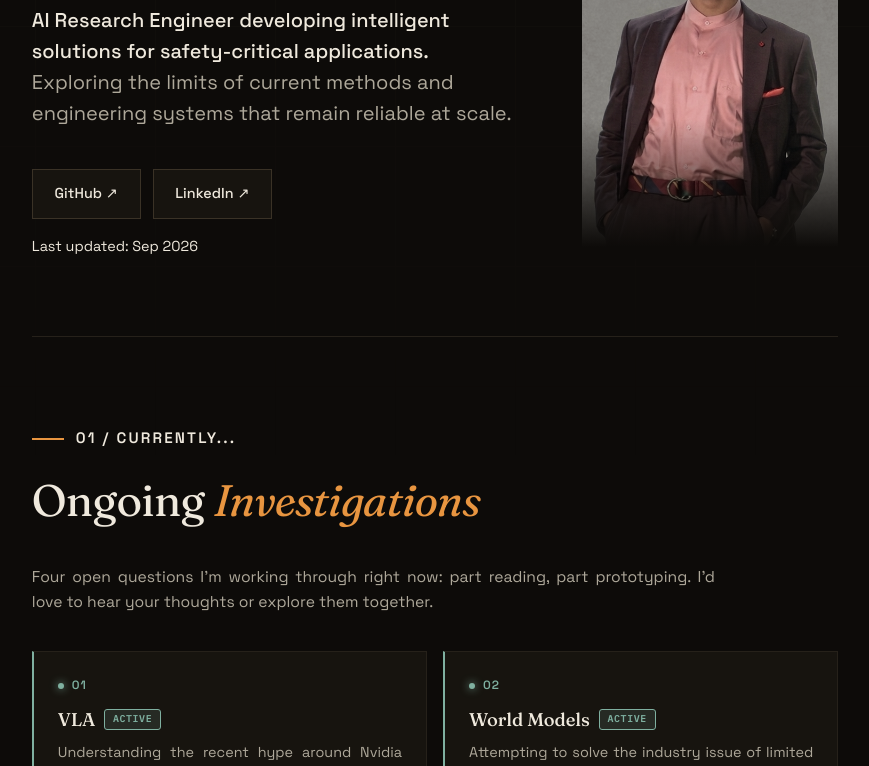
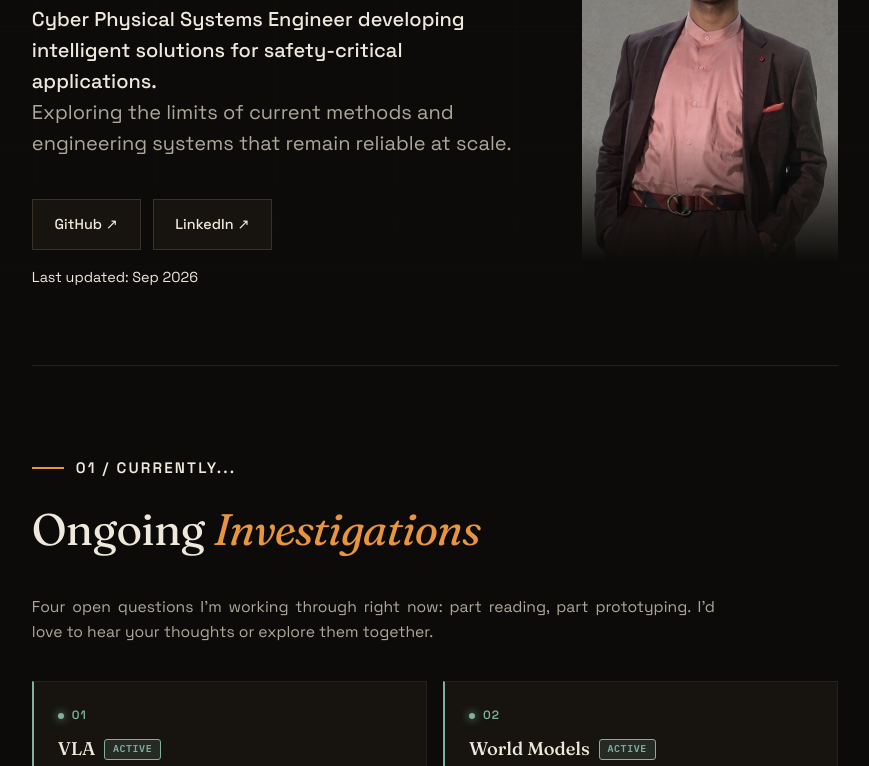
Before and after one commit to AryamanKaprekar/AryamanKaprekar.github.io, a plain HTML site: page index.html in a window 1280 px wide. Shown: the part 334-1100 px from the top of the page, without its empty margins (205-1074 px from the left). Drawn offline with Linux system fonts and the light colour scheme.

Commit message:
Revert title to CPS Engineer, spell out title in hero
Use CPS Engineer in page title/meta, and the full Cyber Physical
Systems Engineer phrasing in the hero copy.

```diff
--- a/index.html
+++ b/index.html
@@ -3,8 +3,8 @@
 <head>
   <meta charset="UTF-8" />
   <meta name="viewport" content="width=device-width, initial-scale=1.0" />
-  <title>Aryaman Kaprekar — AI Research Engineer</title>
-  <meta name="description" content="AI Research Engineer exploring AI for safety critical applications." />
+  <title>Aryaman Kaprekar — CPS Engineer</title>
+  <meta name="description" content="CPS Engineer exploring AI for safety critical applications." />
   <link rel="preconnect" href="https://fonts.googleapis.com" />
   <link rel="preconnect" href="https://fonts.gstatic.com" crossorigin />
   <link href="https://fonts.googleapis.com/css2?family=Fraunces:ital,opsz,wght@0,9..144,400..700;1,9..144,400..600&family=Space+Grotesk:wght@300;400;500;600;700&family=IBM+Plex+Mono:wght@400;500;600&display=swap" rel="stylesheet" />
@@ -567,7 +567,7 @@
         <div class="hero-text">
           <h1>Aryaman Kaprekar<br /></h1>
           <p class="hero-sub">
-              <strong class="hero-sub-white">AI Research Engineer developing intelligent solutions for safety-critical applications.</strong><br />
+              <strong class="hero-sub-white">Cyber Physical Systems Engineer developing intelligent solutions for safety-critical applications.</strong><br />
               Exploring the limits of current methods and engineering systems that remain reliable at scale.
           </p>
           <div class="cta-row">
```
